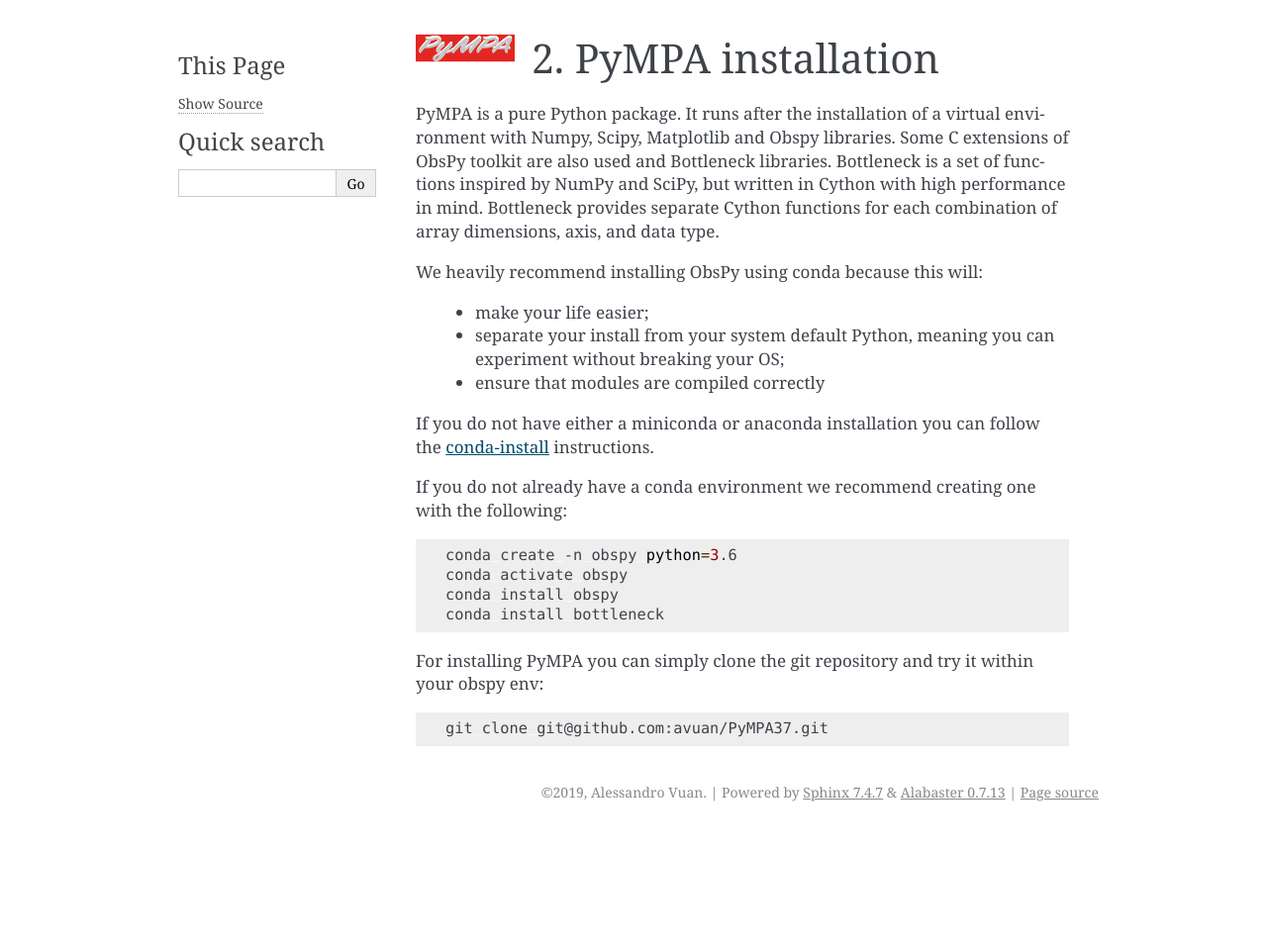
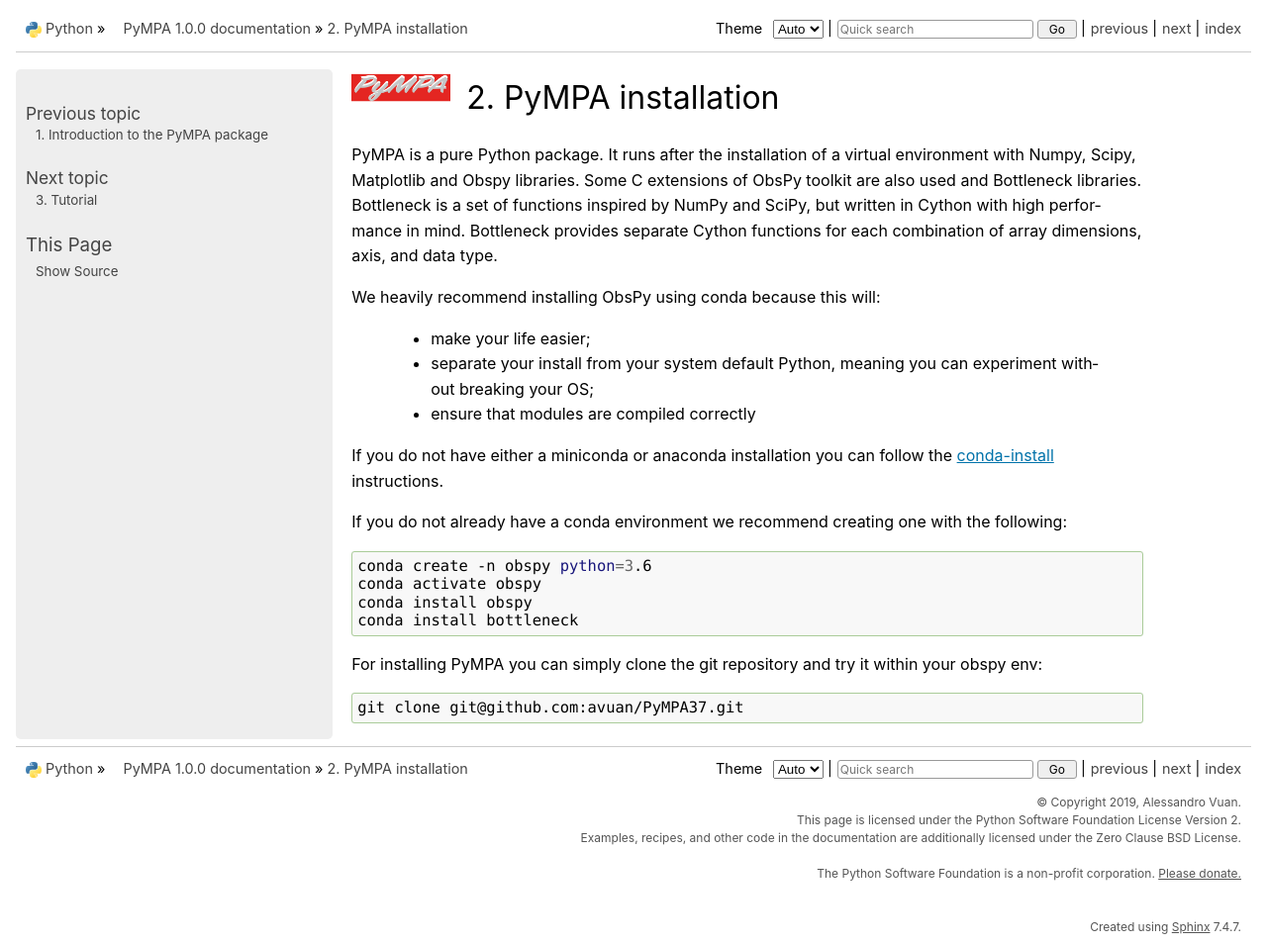
Before and after one commit to avuan/PyMPA37, a Sphinx documentation site: the page built from docs/source/installation.rst, in a window 1280 px wide and 955 px high. Shown: the whole window at 99% size. Built offline with Sphinx 7.4.7, drawn with Linux system fonts in a browser that asks for light colours; formulas are drawn with MathJax 3.

Commit message:
modified conf.py

```diff
--- a/docs/source/conf.py
+++ b/docs/source/conf.py
@@ -83,9 +83,9 @@
 # The theme to use for HTML and HTML Help pages.  See the documentation for
 # a list of builtin themes.
 #
-html_theme = 'alabaster'
-
+#html_theme = 'alabaster'
 #html_theme = "classic"
+html_theme = 'python_docs_theme'
 
 # Theme options are theme-specific and customize the look and feel of a theme
 # further.  For a list of options available for each theme, see the
@@ -185,8 +185,6 @@
 
 
 # -- Extension configuration -------------------------------------------------
-extensions = ['rst2pdf.pdfbuilder']
-pdf_documents = [('index', u'rst2pdf', u'Sample rst2pdf doc', u'Your Name'),]
 
 # -- Options for intersphinx extension ---------------------------------------
 
```
